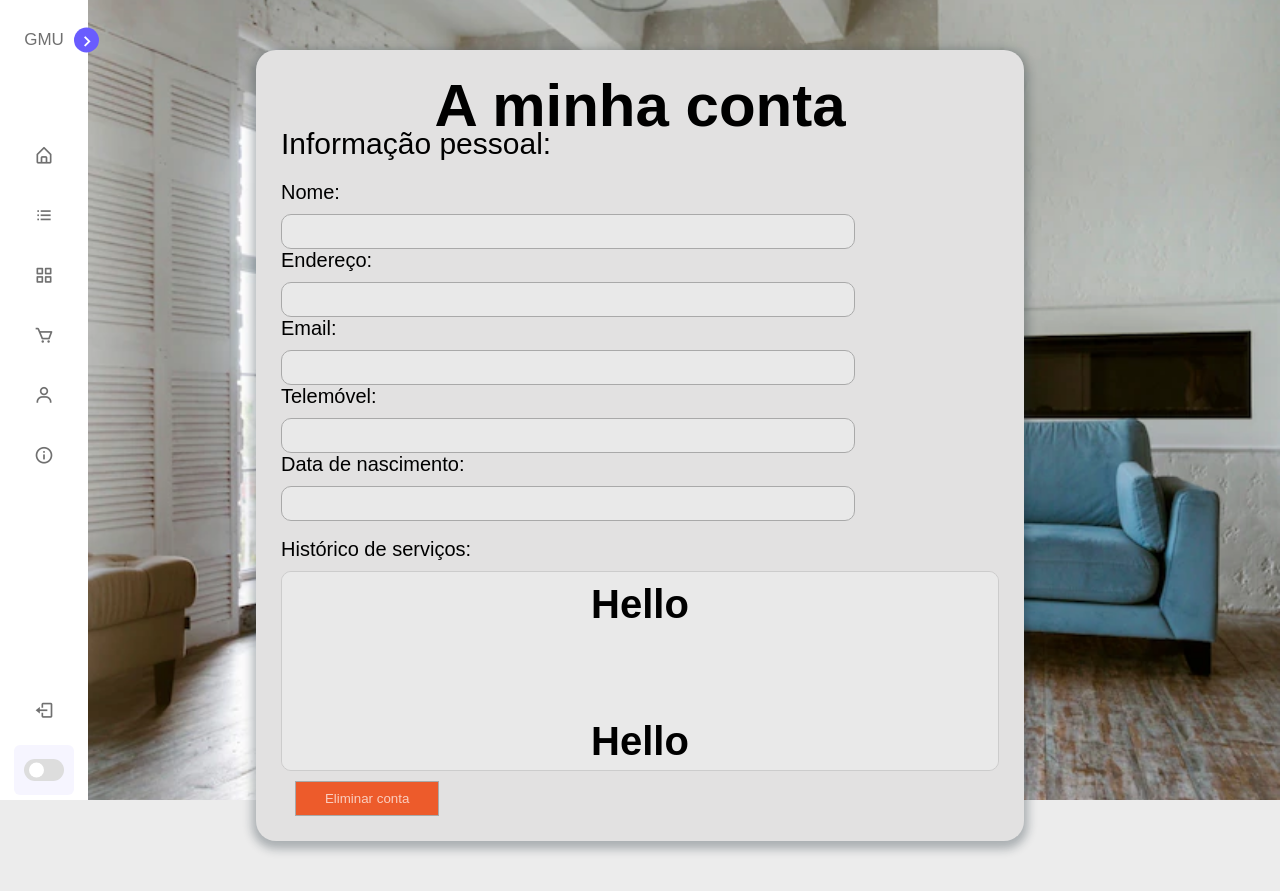
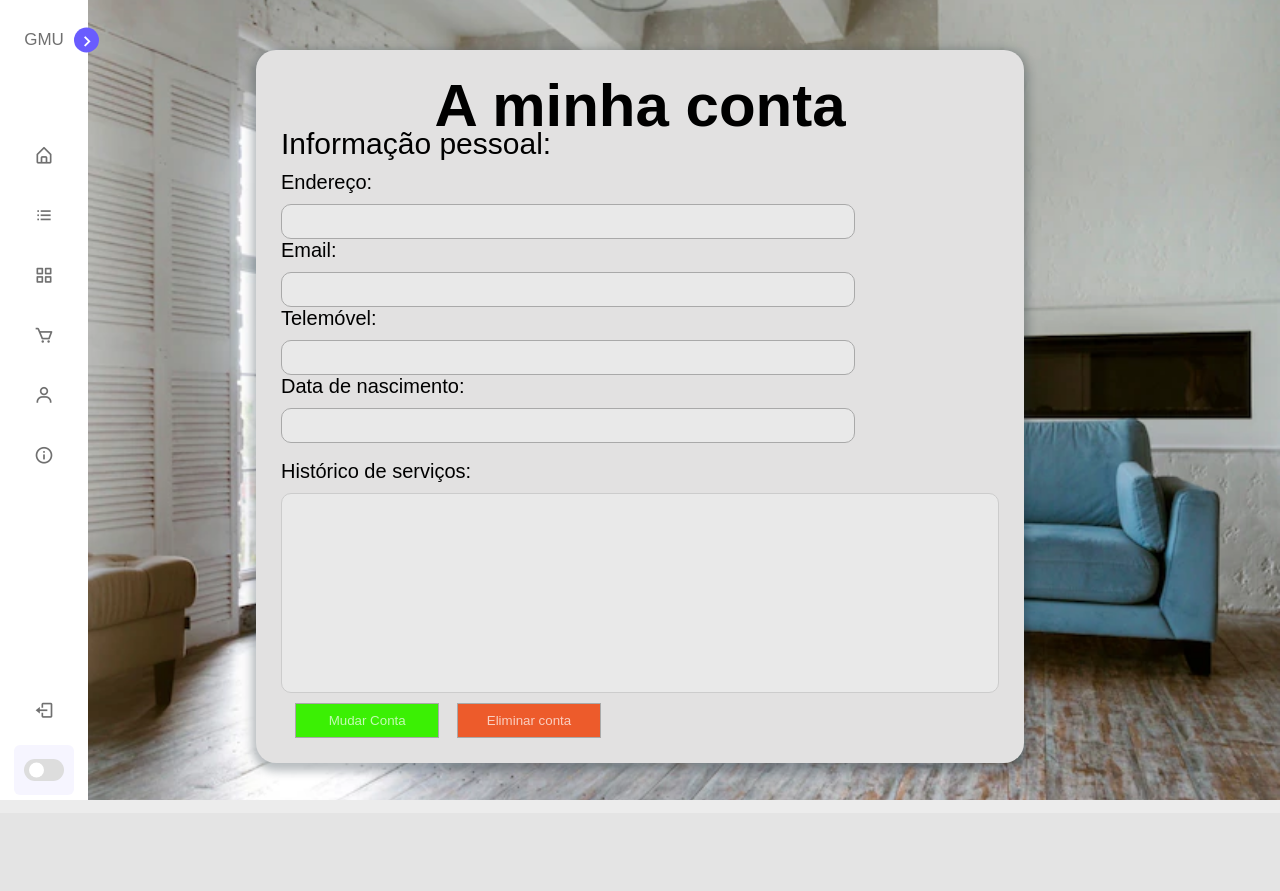
Before and after one commit to TymeRod/AS-705, a Flask app: template templates/account.html in a window 1280 px wide. After the commit the page ends 800 px from the top, so only its background shows below. Run offline with Flask 3, Linux system fonts and the light colour scheme; the template is opened without the code that fills it, so the values that code supplies are empty; some libraries are stand-ins or nearby versions.

Commit message:
o fim está próximo :)

```diff
--- a/app.py
+++ b/app.py
@@ -317,6 +317,15 @@ def pagamento_post():
         for i in compra:
             compra[i] = 0
 
+        with open('service.json', 'r') as f:
+            task = json.load(f)
+
+        service = task['service']
+        email_cookie = request.cookies.get('email')
+        #get todays date
+        today = datetime.date.today()
+        DB.add_task(email_cookie, service, today, 'pendente')
+
         return redirect('/index/')
     return redirect('/pagamento/')
 
@@ -326,8 +335,30 @@ def account():
     email_cookie = request.cookies.get('email')
     if email_cookie is None:
         return redirect('/login')
-    return render_template('account.html')
 
+    email,tel,date, morada = DB.get_user_info(email_cookie)
+
+    task = DB.get_tasks(email_cookie)
+
+    return render_template('account.html', morada=morada, email=email, tel=tel, bir=date, task=task)
+
+@app.route('/account_post', methods=['POST', 'GET'])
+def account_post():
+    email = request.form.get('email')
+    tel = request.form.get('phone')
+    date_str = request.form.get('birth')
+    address = request.form.get('lastname')
+    if request.method == 'POST':
+        if 'Mudar' in request.form:
+            DB.update_user(email, tel, date_str, address)
+            return redirect('/account/')
+        if 'Eliminar' in request.form:
+            DB.delete_user(email)
+            resp = make_response(redirect('/index'))
+            resp.delete_cookie('email')
+            return resp
+
+    return redirect('/account/')
 
 @app.route('/tutoriais/', methods=['GET', 'POST'])
 def tutoriais():
--- a/templates/account.html
+++ b/templates/account.html
@@ -247,30 +247,28 @@ button[type="submit"] {
       </div>
 
   </nav>
-  <form>
-
-    <form>
+    <form method="post" action="{{url_for('account_post')}}">
       <fieldset>
         <h1 style="font-size: 60px;color: #000000; margin-top: -2%;">A minha conta</h1><br>
 
         <label style="font-size: 30px;margin-top:-4%;">Informação pessoal:</label>
         <div>
           <div class="form-input-container">
-            <label for="fname" style="padding-top: 10px;">Nome:</label>
-            <input class="bckgrnd" type="text" name="firstname" id="fname"  minlength="3" required/>
             <label for="lname">Endereço:</label>
-            <input class="bckgrnd"type="text" name="lastname" id="lname"  >
+            <input class="bckgrnd"type="text" name="lastname" id="lname" value="{{morada}}"  >
             <label for="email">Email:</label>
-            <input class="bckgrnd"type="email" name="email" id="email" >
+            <input class="bckgrnd"type="email" name="email" id="email" value="{{email}}" >
             <label for="phone">Telemóvel:</label>
-            <input class="bckgrnd"type="tel" name="phone" id="phone">
+            <input class="bckgrnd"type="tel" name="phone" id="phone" value="{{tel}}">
             <label for="phone">Data de nascimento:</label>
-            <input class="bckgrnd"type="tel" name="birth" id="birth"><br><br><br>
+            <input class="bckgrnd"type="tel" name="birth" id="birth" value="{{bir}}"><br><br><br>
             <label for="fname" style="margin-top: -4%;">Histórico de serviços:</label>
             <div class="bckgrnd" style="width:100%; height:200px; overflow:auto; padding:10px; border:1px solid #ccc;">
                 <!-- Conteúdo da área de histórico aqui -->
-                <h1>Hello</h1><br><br><br><br>
-                <h1>Hello</h1><br><br><br><br>
+                {% for i in task %}
+                <h3>{{i}}</h3><br>
+                {% endfor %}
+
             </div>
         </div>
           </div>
@@ -281,8 +279,8 @@ button[type="submit"] {
 
 
 
-
-      <input type="submit" value="Eliminar conta" style="color:rgba(255, 255, 255, 0.7);background-color:rgba(240, 63, 4, 0.825); width: 20%;margin-left: 2%; text-align: center;" onclick="return confirm('Tem a certeza que deseja eliminar a conta?');">
+      <input type="submit" value="Mudar Conta" name="Mudar" style="color:rgba(255, 255, 255, 0.7);background-color:rgb(59, 240, 4); width: 20%;margin-left: 2%; text-align: center;" onclick="return confirm('Tem a certeza que deseja mudar os dados da conta?');">
+      <input type="submit" value="Eliminar conta" name="Elimina" style="color:rgba(255, 255, 255, 0.7);background-color:rgba(240, 63, 4, 0.825); width: 20%;margin-left: 2%; text-align: center;" onclick="return confirm('Tem a certeza que deseja eliminar a conta?');">
     </form>
     <script>
       const body = document.querySelector('body'),
--- a/templates/login.html
+++ b/templates/login.html
@@ -64,7 +64,6 @@
 
                     <p style="text-align: center;"><br><br>Não tem conta? <a href="{{url_for('.regist')}}" style="color:rgb(74,179,255);">Crie uma!</a></p>
                 </form>
-                    <img src="https://upload.wikimedia.org/wikipedia/commons/thumb/d/dd/Square_-_black_simple.svg/220px-Square_-_black_simple.svg.png" style="margin-left: 120%; transform: translateY(-150%);"/>
 
             </div>
             <div >
```
Also changed, not shown: DB.py (+24 -3 lines), css/images/carrinho1.png, users.db.
